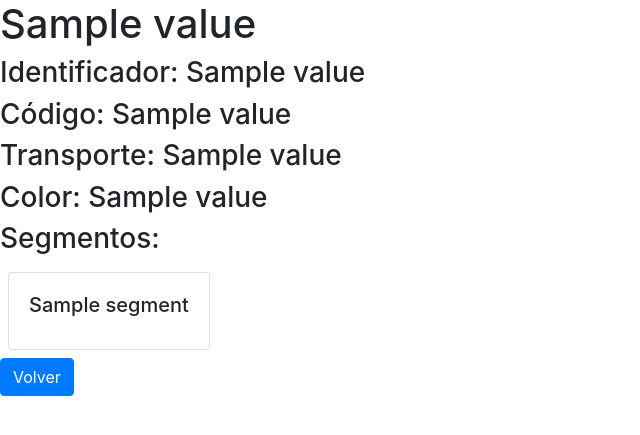
After one commit to jaimegallegoo/TFG-Integration-of-SUMO-in-the-FIWARE-ecosystem, a Flask app: template web/templates/routeDetails.html in a window 1280 px wide. The commit adds this page. Shown: the top 435 px of the page, without its empty margins (0-640 px from the left). Run offline with Flask 2, Linux system fonts and the light colour scheme; the template is opened without the code that fills it: most values are stand-ins (such as "Sample title", 1, 10 or a date in 2020); some libraries are stand-ins or nearby versions.

Commit message:
Crear una página con los detalles de la ruta

```diff
--- a/scripts/web-server/server.py
+++ b/scripts/web-server/server.py
@@ -84,5 +84,21 @@ def stops(city):
     # Pass the data to the template
     return render_template('stops.html', city=city, stops=stops)
 
+# Serve the routes.html file
+@app.route('/cities/<city>/routes/<shortRouteCode>/<routeCode>')
+def routeDetails(city, routeCode, shortRouteCode):
+    # Fetch data from the Orion Context Broker
+    route_response = requests.get(f'http://orion:1026/v2/entities/urn:ngsi-ld:PublicTransportRoute:{city}:transport:busLine:{shortRouteCode}?q=routeCode=={routeCode}')
+
+    # Fetch the stops for the route
+    #stops_response = requests.get(f'http://orion:1026/v2/entities/urn:ngsi-ld:PublicTransportRoute:{city}:transport:busLine:{shortRouteCode}?q=routeCode=={routeCode}')
+
+    # Convert the responses to JSON
+    route = route_response.json()
+    #stops = stops_response.json()
+
+    # Pass the data to the template
+    return render_template('routeDetails.html', city=city, route=route)
+
 if __name__ == '__main__':
     app.run(host='0.0.0.0', port=8000)
--- /dev/null
+++ b/web/templates/routeDetails.html
@@ -0,0 +1,35 @@
+<!DOCTYPE html>
+<html>
+
+<head>
+    <title>Route Details</title>
+    <link rel="stylesheet" type="text/css" href="{{ url_for('static', filename='css/routeDetails.css') }}">
+    <link rel="stylesheet" href="https://stackpath.bootstrapcdn.com/bootstrap/4.3.1/css/bootstrap.min.css">
+</head>
+
+<body>
+    <h1>{{ route.name.value }}</h1>
+
+    <h3>Identificador: {{ route.routeCode.value }}</h3>
+
+    <h3>Código: {{ route.shortRouteCode.value }}</h3>
+
+    <h3>Transporte: {{ route.transportationType.value }}</h3>
+
+    <h3>Color: {{ route.routeColor.value }}</h3>
+
+    <h3>Segmentos: </h3>
+    <div class="d-flex flex-wrap">
+        {% for segment in route.routeSegments.value %}
+        <div class="card m-2" style="min-width: 8rem; max-width: 20rem;">
+            <div class="card-body d-flex align-items-center justify-content-center">
+                <h5 class="card-title">{{ segment.segmentName }}</h5>
+            </div>
+        </div>
+        {% endfor %}
+    </div>
+
+    <a href="/" class="btn btn-primary">Volver</a>
+</body>
+
+</html>
```
Also changed, not shown: web/templates/routes.html (+8 -2 lines), web/css/routeDetails.css (added).
